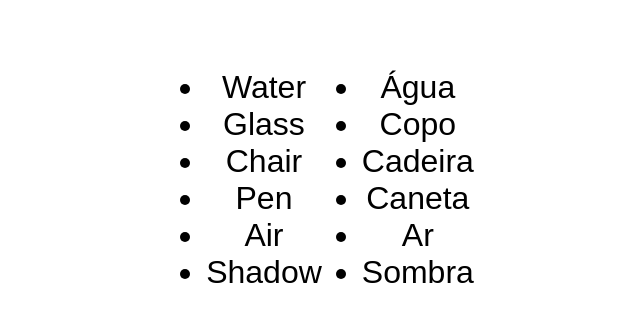
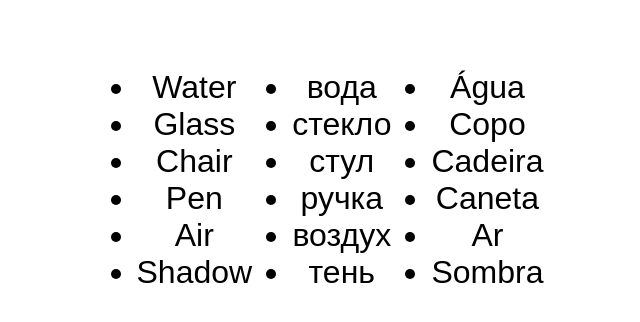
Before and after one commit to Paula-zp/Atividade_Programacao_Semana_1, a plain HTML site: page frontend/index.html in a window 1280 px wide. Shown: the part 112-434 px from the top of the page, without its empty margins (320-960 px from the left). Drawn offline with Linux system fonts and the light colour scheme.

Commit message:
feat: lista em russo
- Adicionada lista com palavras em russo

```diff
--- a/frontend/index.html
+++ b/frontend/index.html
@@ -21,6 +21,16 @@
         </div>
         <div>
             <ul>
+                <li>вода</li>
+                <li>стекло</li>
+                <li>стул</li>
+                <li>ручка</li>
+                <li>воздух</li>
+                <li>тень</li>
+            </ul>
+        </div>
+        <div>
+            <ul>
                 <li>Água</li>
                 <li>Copo</li>
                 <li>Cadeira</li>
```
